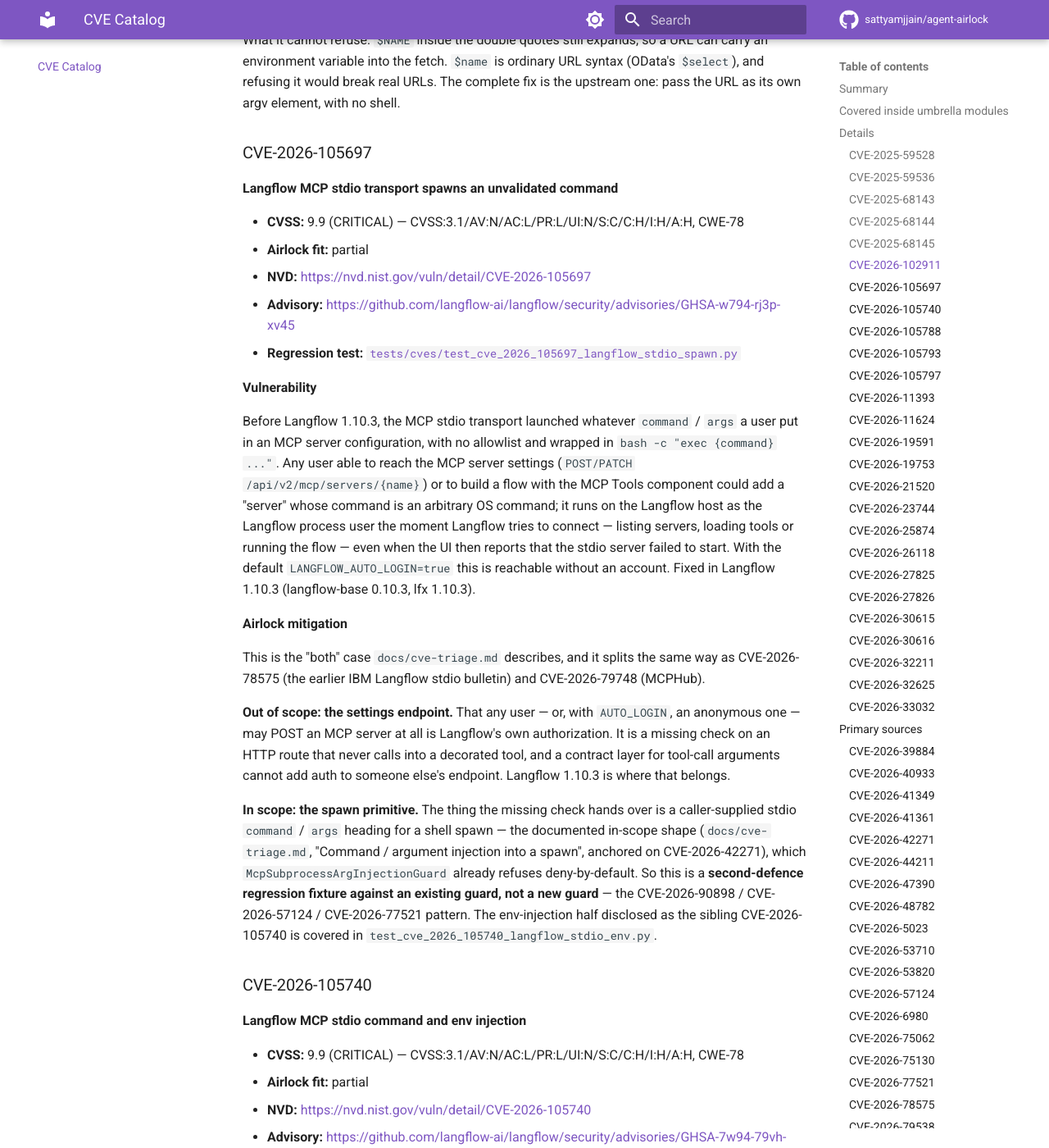
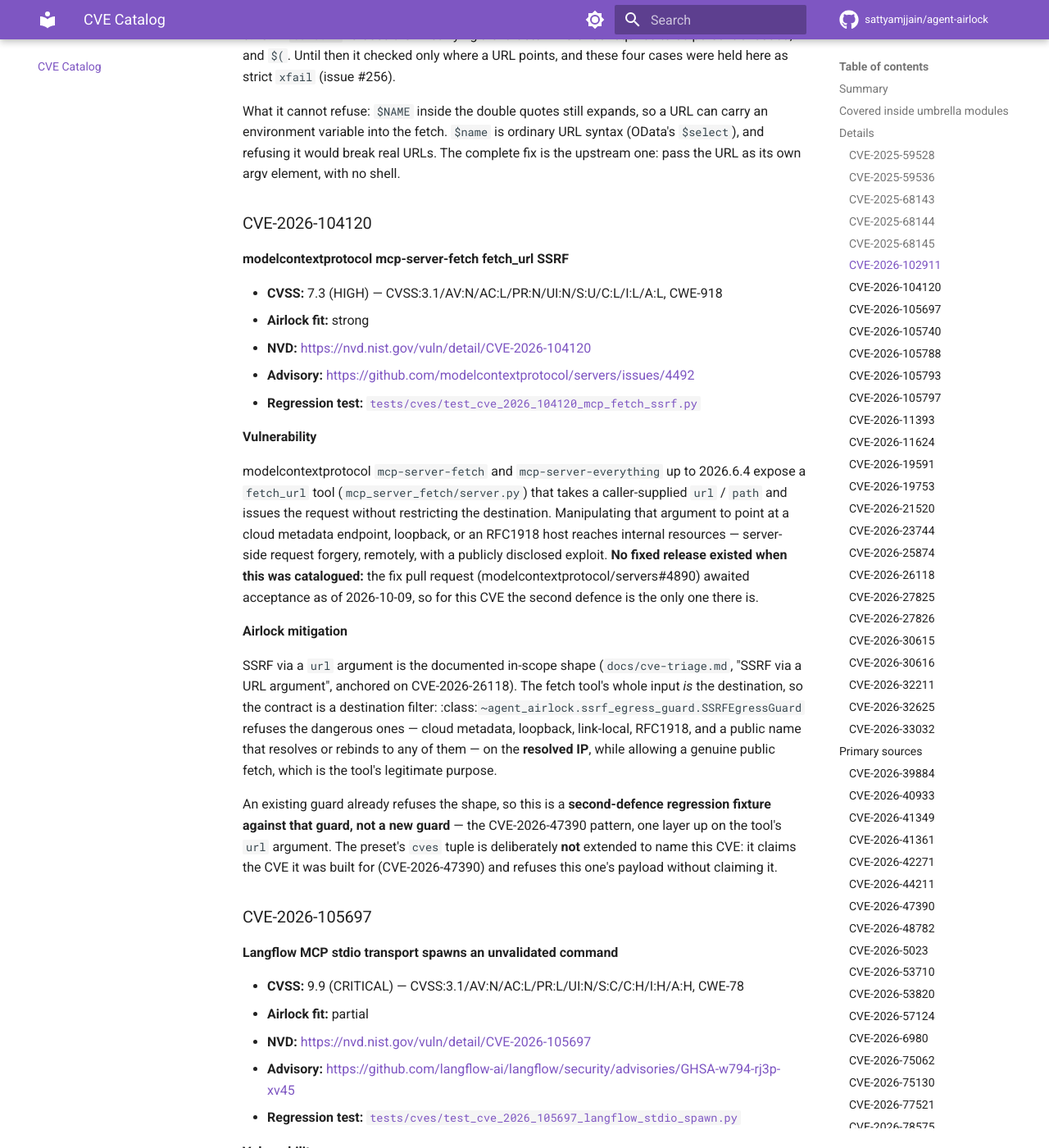
Before and after one commit to sattyamjjain/agent-airlock, an MkDocs documentation site: the page built from docs/cves/index.md, in a window 1280 px wide and 1400 px high, scrolled down 9426 px. Shown: the whole window at 82% size. Built offline with MkDocs 1.6.1 and Material for MkDocs 9.7.7, drawn with Linux system fonts in a browser that asks for light colours; comment, search, counter and statistics services are not loaded; some of the changed text lies outside the part shown.

Commit message:
test(cves): SSRFEgressGuard refuses mcp-server-fetch fetch_url SSRF destinations (#306)
Disposition for #302 (CVE-2026-104120, CWE-918): in scope, covered by a
second-defence fixture. mcp-server-fetch's fetch_url takes a caller-supplied
url/path and does not restrict the destination (SSRF). SSRF via a url argument
is the in-scope shape in docs/cve-triage.md (anchored on CVE-2026-26118), and
SSRFEgressGuard already refuses cloud metadata, loopback, link-local and RFC1918
on the resolved IP while allowing a genuine public fetch -- so this is a
second-defence fixture against the existing guard, not a new guard (the
CVE-2026-47390 pattern).

No upstream fix existed when catalogued (modelcontextprotocol/servers#4890
awaited acceptance as of 2026-10-09), noted in the docstring. The watcher
admitted it on the sink phrase "manipulation of the argument", not CWE-918;
pinned both ways. The preset still names only CVE-2026-47390.

One module. Counts bumped where pinned: catalog gate (total 54->55, cve-numbered
48->49, distinct 46->47), README ASI04, marketplace proof point;
docs/cves/index.md regenerated. No CHANGELOG line between releases.

Primary sources (retrieved 2026-10-09):
  https://nvd.nist.gov/vuln/detail/CVE-2026-104120
  https://github.com/modelcontextprotocol/servers/issues/4492
  https://github.com/modelcontextprotocol/servers/pull/4890

Co-Authored-By: Claude Opus 4.8 <noreply@anthropic.com>

```diff
--- a/docs/cves/index.md
+++ b/docs/cves/index.md
@@ -39,6 +39,7 @@ catalog and the tests stay in lockstep.
 | [CVE-2025-68144](#cve-2025-68144) | Anthropic mcp-server-git argument injection | 8.1 (High) | Strongest |
 | [CVE-2025-68145](#cve-2025-68145) | mcp-server-git `--repository` root not enforced | 7.1 (High) | Strong |
 | [CVE-2026-102911](#cve-2026-102911) | pi-llm-wiki `wiki_capture_source` splices its `url` argument into `sh -c` | 9.9 (CRITICAL) — CVSS:3.1/AV:N/AC:L/PR:L/UI:N/S:C/C:H/I:H/A:H, CWE-77 + CWE-78 | Partial |
+| [CVE-2026-104120](#cve-2026-104120) | modelcontextprotocol mcp-server-fetch fetch_url SSRF | 7.3 (HIGH) — CVSS:3.1/AV:N/AC:L/PR:N/UI:N/S:U/C:L/I:L/A:L, CWE-918 | Strong |
 | [CVE-2026-105697](#cve-2026-105697) | Langflow MCP stdio transport spawns an unvalidated command | 9.9 (CRITICAL) — CVSS:3.1/AV:N/AC:L/PR:L/UI:N/S:C/C:H/I:H/A:H, CWE-78 | Partial |
 | [CVE-2026-105740](#cve-2026-105740) | Langflow MCP stdio command and env injection | 9.9 (CRITICAL) — CVSS:3.1/AV:N/AC:L/PR:L/UI:N/S:C/C:H/I:H/A:H, CWE-78 | Partial |
 | [CVE-2026-105788](#cve-2026-105788) | Microsoft UFO mobile MCP type_text and launch_app injection | 8.8 (HIGH) — CVSS:3.1/AV:N/AC:L/PR:L/UI:N/S:U/C:H/I:H/A:H, CWE-78, CWE-88 | Partial |
@@ -283,6 +284,48 @@ upstream one: pass the URL as its own argv element, with no shell.
 
 <a id="cve-2026-102911"></a>
 
+### CVE-2026-104120
+
+**modelcontextprotocol mcp-server-fetch fetch_url SSRF**
+
+- **CVSS:** 7.3 (HIGH) — CVSS:3.1/AV:N/AC:L/PR:N/UI:N/S:U/C:L/I:L/A:L, CWE-918
+- **Airlock fit:** strong
+- **NVD:** [https://nvd.nist.gov/vuln/detail/CVE-2026-104120](https://nvd.nist.gov/vuln/detail/CVE-2026-104120)
+- **Advisory:** [https://github.com/modelcontextprotocol/servers/issues/4492](https://github.com/modelcontextprotocol/servers/issues/4492)
+- **Regression test:** [`tests/cves/test_cve_2026_104120_mcp_fetch_ssrf.py`](https://github.com/sattyamjjain/agent-airlock/blob/main/tests/cves/test_cve_2026_104120_mcp_fetch_ssrf.py)
+
+**Vulnerability**
+
+modelcontextprotocol ``mcp-server-fetch`` and ``mcp-server-everything`` up to
+2026.6.4 expose a ``fetch_url`` tool (``mcp_server_fetch/server.py``) that
+takes a caller-supplied ``url`` / ``path`` and issues the request without
+restricting the destination. Manipulating that argument to point at a cloud
+metadata endpoint, loopback, or an RFC1918 host reaches internal resources —
+server-side request forgery, remotely, with a publicly disclosed exploit.
+**No fixed release existed when this was catalogued:** the fix pull request
+(modelcontextprotocol/servers#4890) awaited acceptance as of 2026-10-09, so
+for this CVE the second defence is the only one there is.
+
+**Airlock mitigation**
+
+SSRF via a ``url`` argument is the documented in-scope shape
+(``docs/cve-triage.md``, "SSRF via a URL argument", anchored on
+CVE-2026-26118). The fetch tool's whole input *is* the destination, so the
+contract is a destination filter:
+:class:`~agent_airlock.ssrf_egress_guard.SSRFEgressGuard` refuses the
+dangerous ones — cloud metadata, loopback, link-local, RFC1918, and a public
+name that resolves or rebinds to any of them — on the **resolved IP**, while
+allowing a genuine public fetch, which is the tool's legitimate purpose.
+
+An existing guard already refuses the shape, so this is a **second-defence
+regression fixture against that guard, not a new guard** — the CVE-2026-47390
+pattern, one layer up on the tool's ``url`` argument. The preset's ``cves``
+tuple is deliberately **not** extended to name this CVE: it claims the CVE it
+was built for (CVE-2026-47390) and refuses this one's payload without
+claiming it.
+
+<a id="cve-2026-104120"></a>
+
 ### CVE-2026-105697
 
 **Langflow MCP stdio transport spawns an unvalidated command**
```
Also changed, not shown: README.md (+1 -1 lines), 4 other files.
